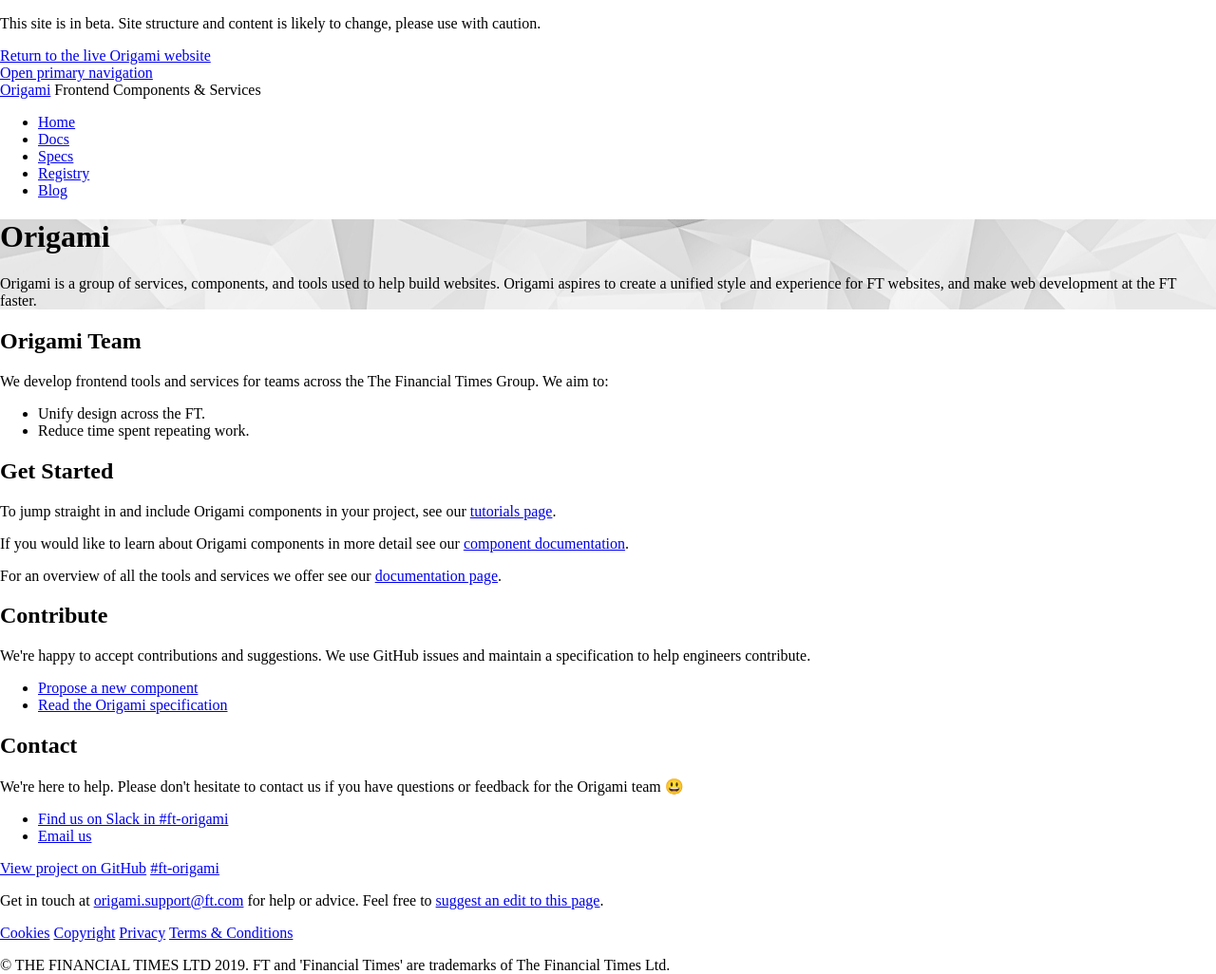
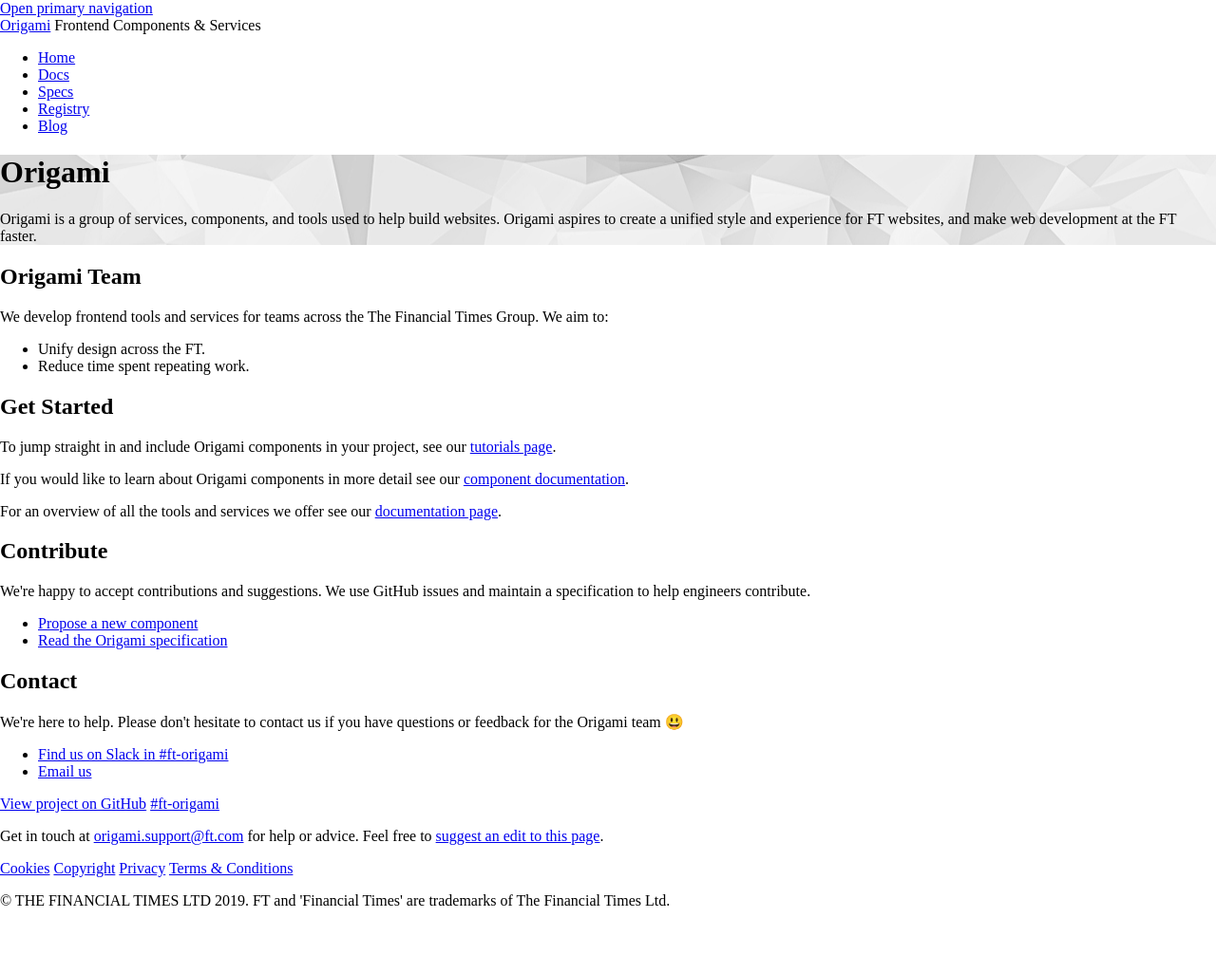
Before and after one commit to Financial-Times/origami-website, a Jekyll site: the page built from pages/home.html, in a window 1280 px wide. Shown: the whole page at 95% size. Built offline with Jekyll 4.4.1, drawn with Linux system fonts in a browser that asks for light colours; a style sheet for code colours, icons or effects is not loaded; after the commit the page ends 958 px from its top, so only the background shows below that; grey boxes are pictures that could not be loaded.

Commit message:
Remove the beta banner

```diff
--- a/_includes/beta-banner.html
+++ /dev/null
@@ -1,16 +0,0 @@
-
-<div class="o-message o-message--notice o-message--warning-light" data-o-component="o-message" data-close="false">
-	<div class="o-message__container">
-		<div class="o-message__content">
-			<p class="o-message__content-main">
-				<span class="o-message__content-highlight">This site is in beta.</span>
-				Site structure and content is likely to change, please use with caution.
-			</p>
-			<div class="o-message__actions">
-				<a href="http://origami.ft.com/" class="o-message__actions__secondary">
-					Return to the live Origami website
-				</a>
-			</div>
-		</div>
-	</div>
-</div>
--- a/_includes/header.html
+++ b/_includes/header.html
@@ -1,4 +1,4 @@
-{% include beta-banner.html %}
+
 <header class="o-header-services" data-o-component="o-header-services">
 	<div class="o-header-services__top">
 			<div class="o-header-services__hamburger">
```
